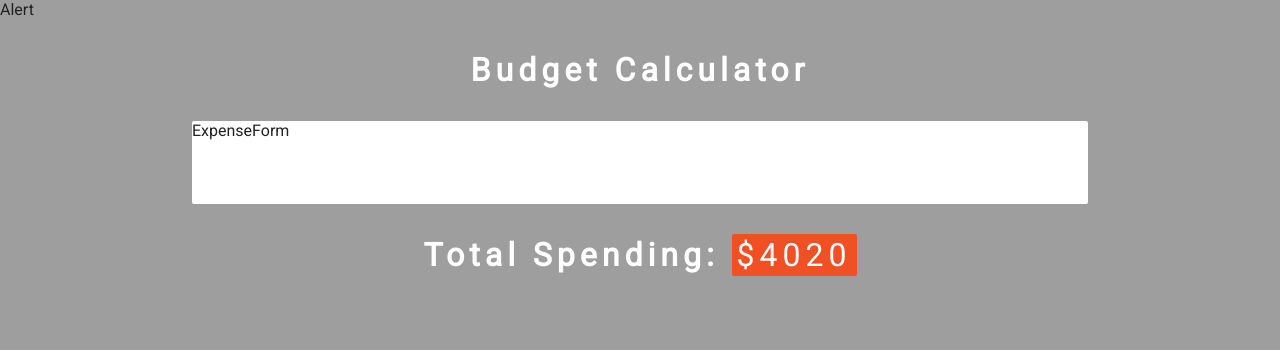
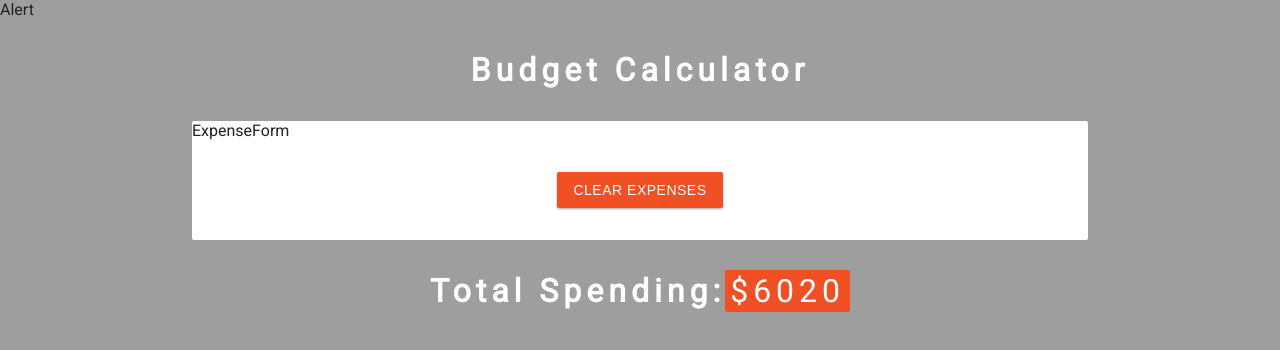
Before and after one commit to adu-steve/Budget_Calculator, a React (Create React App) app: page / in a window 1280 px wide. Shown: the top 350 px of the page. Built offline with nearby package versions, Linux system fonts and the light colour scheme.

Commit message:
project continuation

```diff
--- a/package.json
+++ b/package.json
@@ -8,7 +8,7 @@
     "@testing-library/user-event": "^13.5.0",
     "react": "^18.2.0",
     "react-dom": "^18.2.0",
-    "react-icons": "^4.8.0",
+    "react-icons": "^4.9.0",
     "react-scripts": "5.0.1",
     "uuid": "^9.0.0",
     "web-vitals": "^2.1.4"
--- a/src/App.js
+++ b/src/App.js
@@ -9,6 +9,7 @@ import { ExpenseLists } from "./components/ExpenseLists";
 const initialExpenses = [
   { id: v4(), charge: "rent", amount: 1000 },
   { id: v4(), charge: "house", amount: 1020 },
+  { id: v4(), charge: "car", amount: 2000 },
   { id: v4(), charge: "car", amount: 2000 },
 ];
 
@@ -23,7 +24,7 @@ function App() {
         <ExpenseLists expenses={expenses} />
       </main>
       <h1>
-        total spending:{" "}
+        total spending:
         <span className="total">
           $
           {expenses.reduce((acc, curr) => {
--- a/src/components/ExpenseItem.js
+++ b/src/components/ExpenseItem.js
@@ -1,5 +1,5 @@
 import React from "react";
 
-export const ExpenseItem = () => {
+export const ExpenseItem = ({ expense }) => {
   return <div></div>;
 };
--- a/src/components/ExpenseLists.js
+++ b/src/components/ExpenseLists.js
@@ -9,6 +9,7 @@ export const ExpenseLists = ({ expenses }) => {
           return <ExpenseItem key={expense.id} expense={expense} />;
         })}
       </ul>
+      {expenses.length > 0 && <button className="btn">Clear Expenses</button>}
     </>
   );
 };
```
Also changed, not shown: 1 other file (tests, documents, lock files or other folders).
